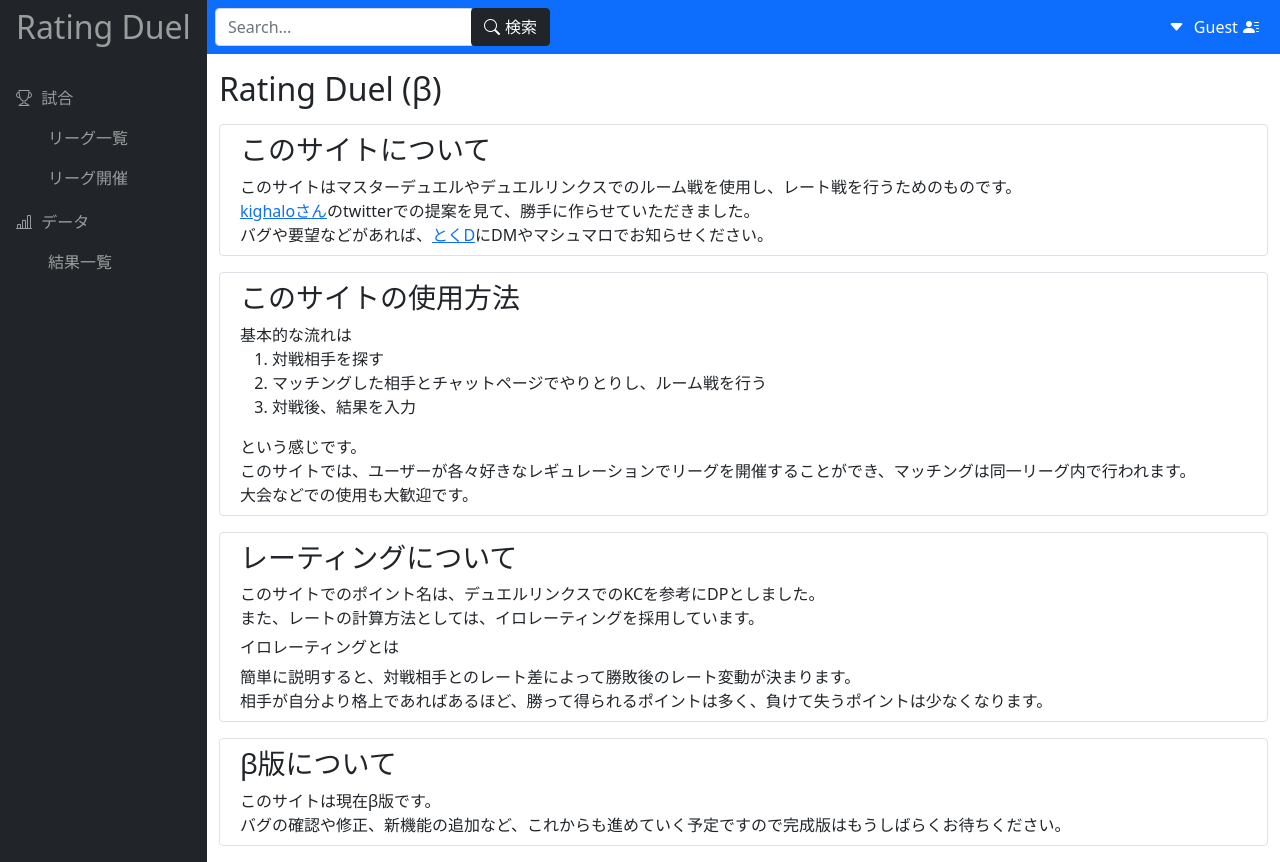
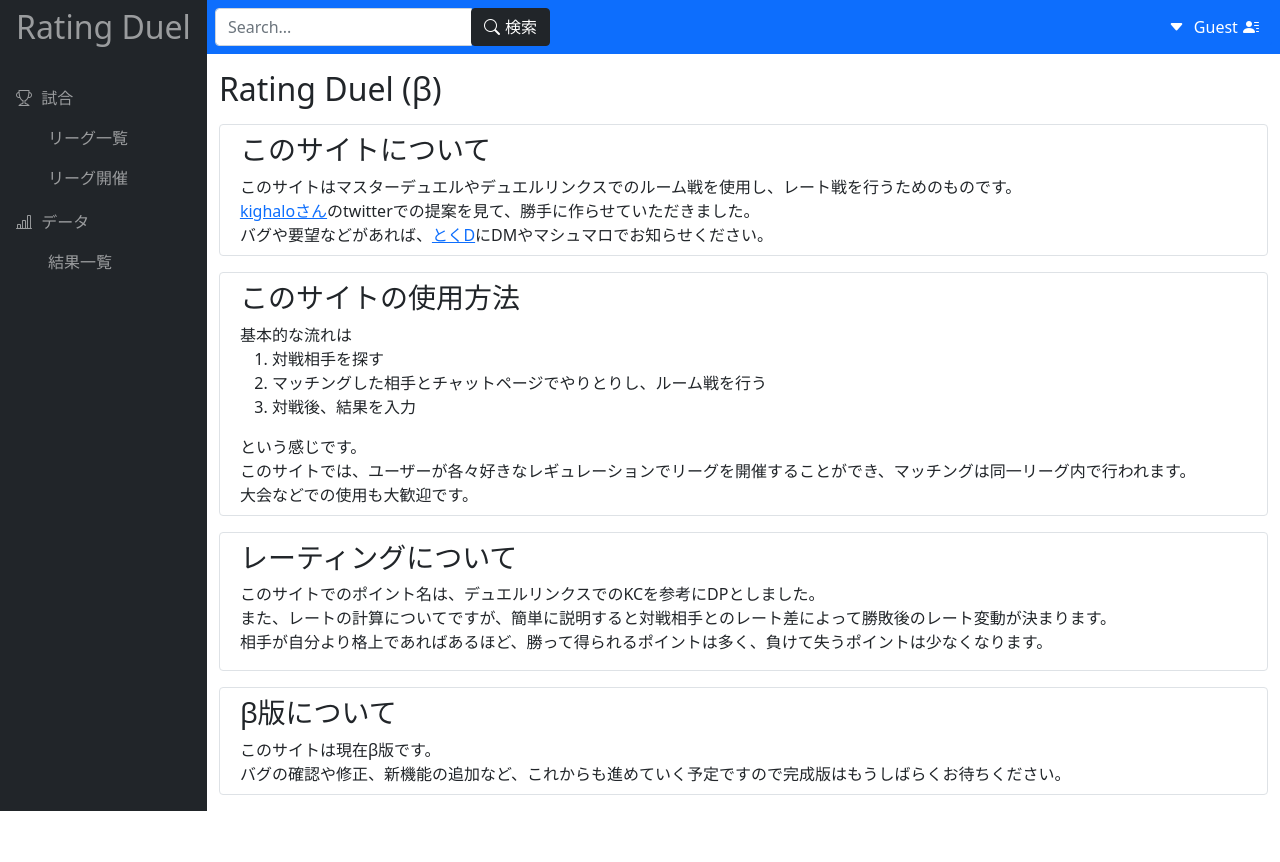
Before and after one commit to tokuD/rating_duel_production, a Django app: page /game/ in a window 1280 px wide. After the commit the page ends 811 px from the top, so only its background shows below. Run offline with Django 4.2, Linux system fonts and the light colour scheme; parts of the project's set-up code (start-up, migrations or seed data) failed here and were passed over.

Commit message:
add readme

```diff
--- a/templates/home.html
+++ b/templates/home.html
@@ -36,11 +36,7 @@
             <h3>レーティングについて</h3>
             <div class="mb-2">
                 このサイトでのポイント名は、デュエルリンクスでのKCを参考にDPとしました。<br>
-                また、レートの計算方法としては、イロレーティングを採用しています。<br>
-            </div>
-            <div>
-                <h6>イロレーティングとは</h6>
-                簡単に説明すると、対戦相手とのレート差によって勝敗後のレート変動が決まります。<br>
+                また、レートの計算についてですが、簡単に説明すると対戦相手とのレート差によって勝敗後のレート変動が決まります。<br>
                 相手が自分より格上であればあるほど、勝って得られるポイントは多く、負けて失うポイントは少なくなります。
             </div>
         </div>
```
Also changed, not shown: README.md, 2 other files.
